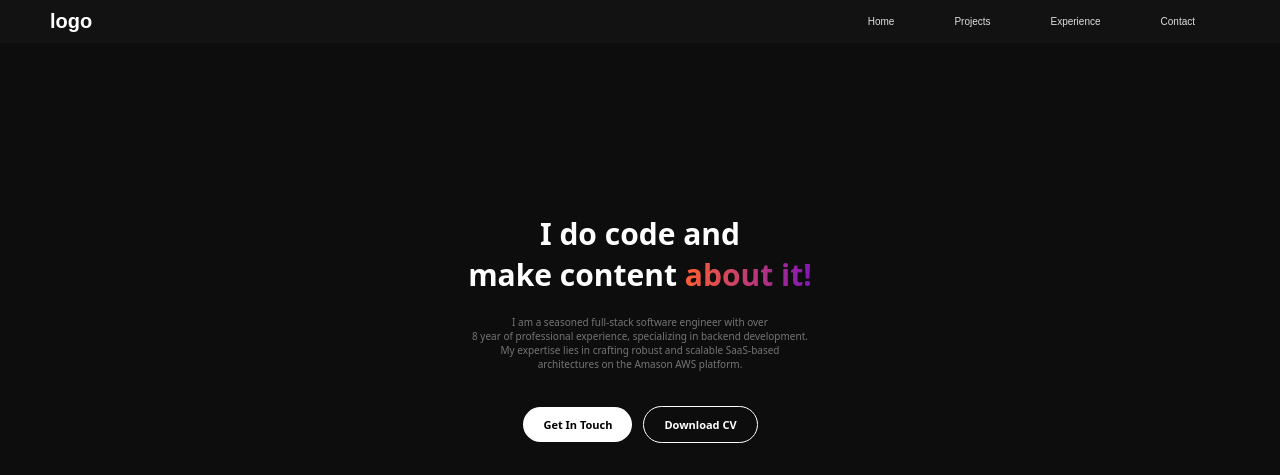
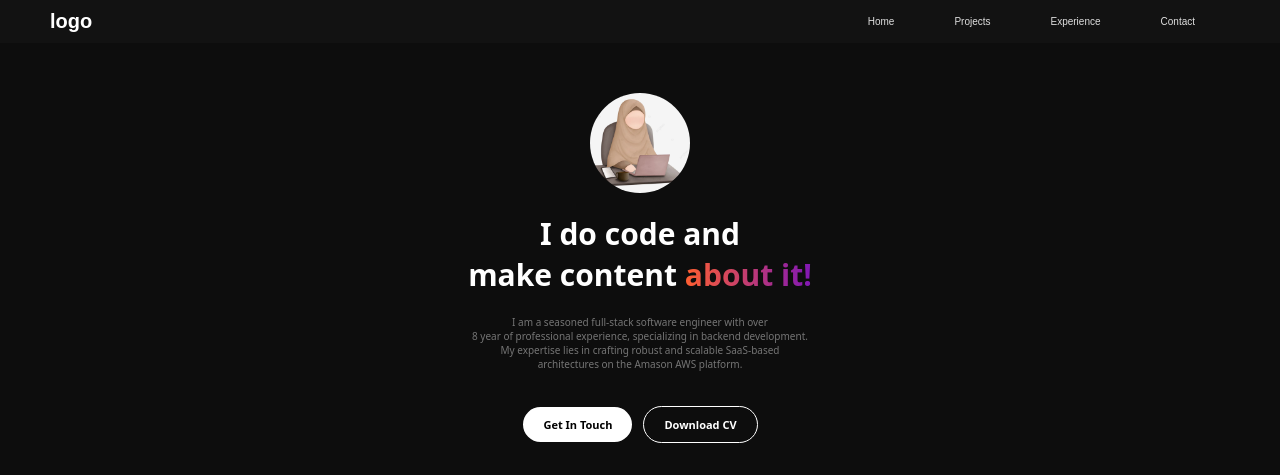
Before and after one commit to SawsanAlbakour/SawsanAlbakour.github.io, a plain HTML site: page index.html in a window 1280 px wide. Shown: the top 475 px of the page. Drawn offline with Linux system fonts and the light colour scheme.

Commit message:
Update main.css

```diff
--- a/css/main.css
+++ b/css/main.css
@@ -70,7 +70,7 @@ nav {
 .image {
     width: 100px;
     height: 100px;
-    background-image: url("images/portfolio.jpg");
+    background-image: url("../images/portfolio.jpg");
     background-size: cover;
     border-radius: 50%;
 }
```
